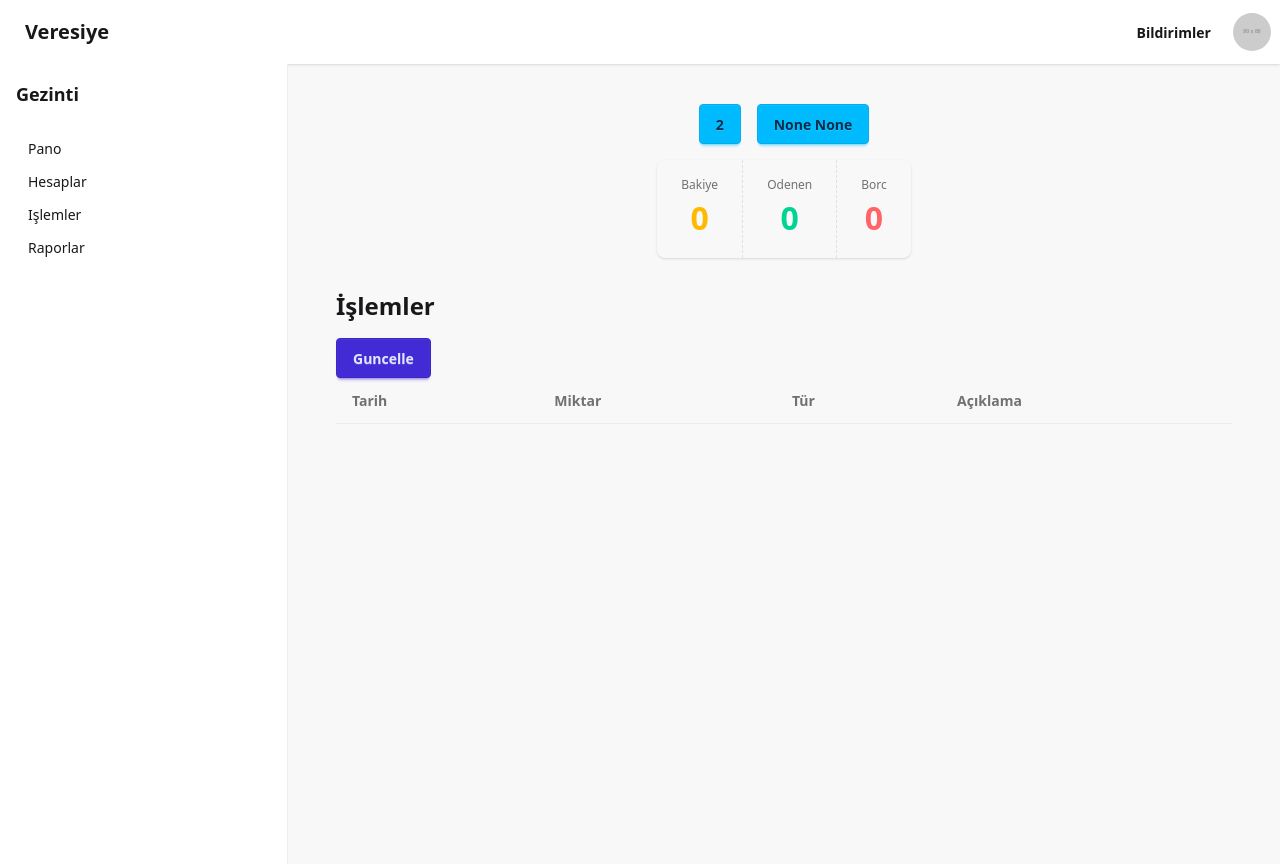
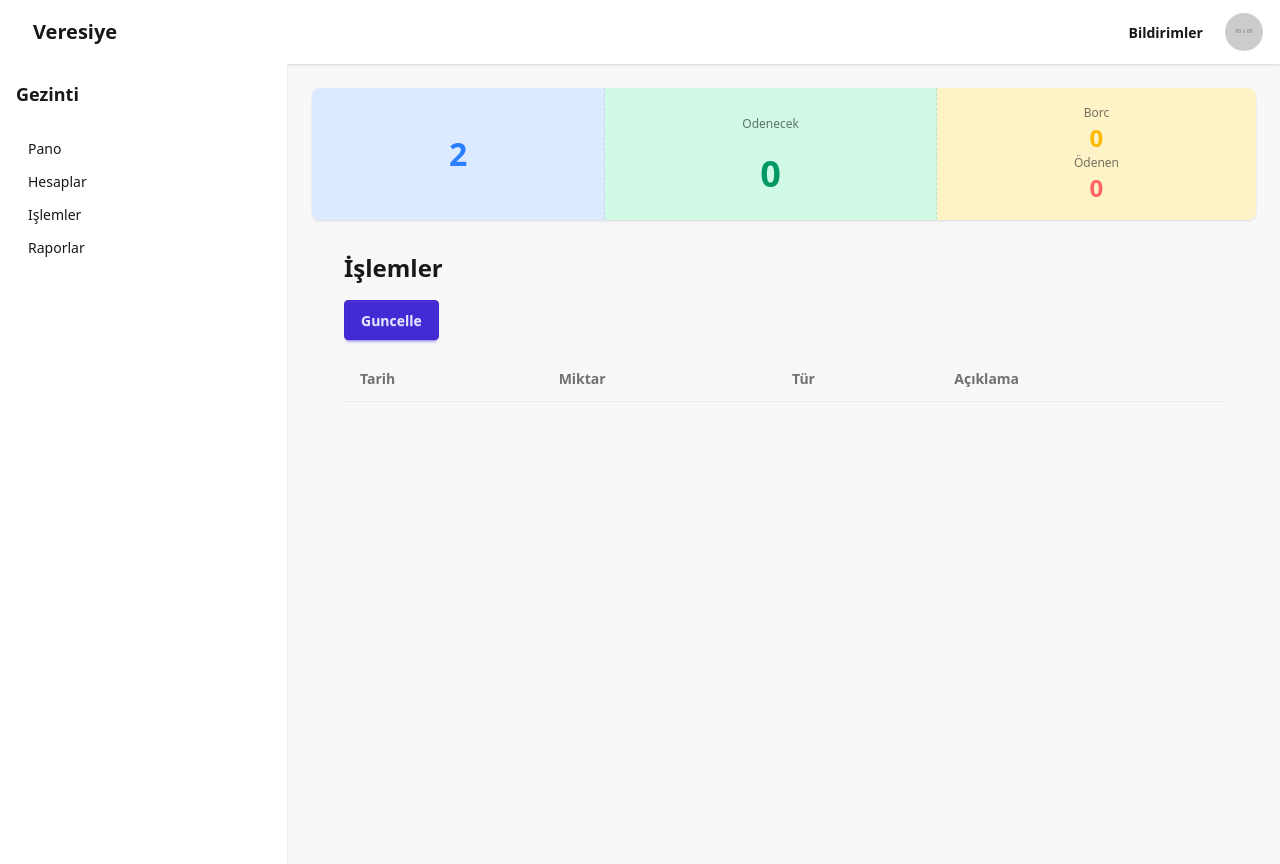
Before and after one commit to ozztozz/veresiye, a Django app: page /apartment/2/ in a window 1280 px wide. Run offline with Django 5.2, Linux system fonts and the light colour scheme; data comes from the database, SQL or seed files in the repository; both versions use the stored data as it was after the commit; grey boxes labelled with a size stand in for pictures from a placeholder-image service; lists and menus that the app fills with data are empty; some libraries are stand-ins or nearby versions.

Commit message:
style fixed

```diff
--- a/main/templates/apartment_detail.html
+++ b/main/templates/apartment_detail.html
@@ -1,17 +1,14 @@
 {% extends "base.html" %}
 {% block content %}
-<div class="flex flex-col items-center justify-center mb-8">
-    <div class="flex flex-row gap-4 items-center m-4">
-        <button class="btn btn-info "><h1>{{ apartment.number }}</h1></button>
-        <button class="btn btn-info "><h1>{{ apartment.name }} {{ apartment.phone }}</h1></button>
-    </div>
-    <div id="total_stat">{% include "partials/total.html" %}</div>
+<div class="flex flex-col items-center justify-center mb-4 md:mb-8 w-full">
+
+    <div id="total_stat" class="w-full">{% include "partials/total.html" %}</div>
 
 </div>
 
-<div class="w-full max-w-4xl mx-auto">
-        <h2 class="text-2xl font-semibold mb-4">İşlemler</h2>
-        <button class="btn btn-primary"
+<div class="w-full max-w-4xl mx-auto px-2">
+        <h2 class="text-xl md:text-2xl font-semibold mb-4">İşlemler</h2>
+        <button class="btn btn-primary btn-sm md:btn-md mb-4"
         hx-get="{% url 'main:htmx_transaction_list' apartment_number=apartment.number %}"
         hx-target="#transaction_table"
         hx-swap="innerHTML"
--- a/main/templates/base.html
+++ b/main/templates/base.html
@@ -1,6 +1,6 @@
 {% load static %}
 <!DOCTYPE html>
-<html lang="en">
+<html lang="en" class="overflow-x-hidden">
 <head>
   <meta charset="UTF-8" />
   <meta name="viewport" content="width=device-width, initial-scale=1" />
@@ -11,10 +11,10 @@
 
   {% block extra_head %}{% endblock %}
 </head>
-<body class="min-h-screen bg-base-200 text-base-content">
-  <div class="min-h-screen">
-    <header class="navbar bg-base-100 shadow-sm">
-      <div class="flex-none lg:hidden">
+<body class="w-full min-h-screen bg-base-200 text-base-content overflow-x-hidden">
+  <div class="min-h-screen overflow-x-hidden w-full">
+    <header class="navbar bg-base-100 shadow-sm w-full max-w-full px-2 md:px-4">
+      <div class="flex lg:hidden">
         <label for="app-drawer" class="btn btn-square btn-ghost" aria-label="Open menu">
           <svg xmlns="http://www.w3.org/2000/svg" class="h-5 w-5" fill="none" viewBox="0 0 24 24" stroke="currentColor">
             <path stroke-linecap="round" stroke-linejoin="round" stroke-width="2" d="M4 6h16M4 12h16M4 18h16" />
@@ -22,10 +22,10 @@
         </label>
       </div>
       <div class="flex-1">
-        <a class="btn btn-ghost text-xl" href="/">Veresiye</a>
+        <a class="btn btn-ghost text-lg md:text-xl" href="/">Veresiye</a>
       </div>
-      <div class="flex-none gap-2">
-        <button class="btn btn-ghost">Bildirimler</button>
+      <div class="flex-none gap-1 md:gap-2">
+        <button class="btn btn-ghost btn-sm md:btn-md hidden sm:inline-flex">Bildirimler</button>
         <div class="dropdown dropdown-end">
           <label tabindex="0" class="btn btn-ghost btn-circle avatar">
             <div class="w-10 rounded-full">
@@ -43,16 +43,16 @@
 
     <div class="drawer lg:drawer-open">
       <input id="app-drawer" type="checkbox" class="drawer-toggle" />
-      <div class="drawer-content flex flex-col">
-        <main class="p-4 lg:p-6">
+      <div class="drawer-content flex flex-col w-full overflow-x-hidden">
+        <main class="w-full max-w-full p-2 sm:p-4 lg:p-6 overflow-x-hidden">
           {% block content %}{% endblock %}
         </main>
       </div>
 
 
-      <div class="drawer-side">
+      <div class="drawer-side z-40">
         <label for="app-drawer" class="drawer-overlay" aria-label="Close menu"></label>
-        <aside class="w-72 bg-base-100 min-h-full border-r border-base-300">
+        <aside class="w-64 sm:w-72 bg-base-100 min-h-full border-r border-base-300">
           <div class="p-4">
             <h2 class="text-lg font-semibold">Gezinti</h2>
           </div>
--- a/main/templates/partials/total.html
+++ b/main/templates/partials/total.html
@@ -1,19 +1,21 @@
-    <div class="stats shadow">
-        <div class="stat place-items-center">
-            <div class="stat-title">Bakiye</div>
-            <div class="stat-value text-amber-400">{{ apartment.total_balance }}</div>
+    <div class="stats shadow flex-col sm:flex-row w-full">
+        <div class="stat place-items-center bg-blue-100">
+
+            <div class="stat-value text-blue-500">{{ apartment }}</div>
 
         </div>
 
-        <div class="stat place-items-center">
-            <div class="stat-title">Odenen</div>
-            <div class="stat-value text-emerald-400">{{ apartment.total_payment }}</div>
+        <div class="stat place-items-center bg-emerald-100">
+            <div class="stat-title">Odenecek</div>
+            <div class="stat-value text-2xl sm:text-3xl md:text-4xl text-emerald-600">{{ apartment.total_balance }}</div>
 
         </div>
 
-        <div class="stat place-items-center">
+        <div class="stat place-items-center bg-amber-100">
             <div class="stat-title">Borc</div>
-            <div class="stat-value text-red-400">{{ apartment.total_debt }}</div>
+            <div class="stat-value text-xl sm:text-2xl text-amber-400">{{ apartment.total_debt }}</div>
+            <div class="stat-title">Ödenen</div>
+            <div class="stat-value text-xl sm:text-2xl text-red-400">{{ apartment.total_payment }}</div>
 
         </div>
     </div>
--- a/main/templates/partials/transaction_table.html
+++ b/main/templates/partials/transaction_table.html
@@ -1,5 +1,5 @@
-
-        <table class="table table-zebra">
+<div class="overflow-x-auto w-full">
+        <table class="table table-zebra w-full text-xs sm:text-sm md:text-base">
             <thead>
                 <tr>
                     <th>Tarih</th>
@@ -19,3 +19,4 @@
                 {% endfor %}
             </tbody>
         </table>
+</div>
--- a/main/urls.py
+++ b/main/urls.py
@@ -8,4 +8,5 @@ urlpatterns = [
     path('logout/', views.logout_view, name='logout'),
     path('apartment/<str:apartment_number>/', views.apartment_detail, name='apartment_detail'),
     path('apartment/<str:apartment_number>/transactions/', views.htmx_transaction_list, name='htmx_transaction_list'),
+    path('blok/<str:blok>/apartments/', views.htmx_apartment_list, name='htmx_apartment_list'),
 ]
--- a/main/views.py
+++ b/main/views.py
@@ -40,6 +40,15 @@ def apartment_detail(request, apartment_number):
 
     return render(request, 'apartment_detail.html', context)
 
+def htmx_apartment_list(request, blok):
+    number_list = [str(i) for i in range(1, 80)]
+    context = {
+        'blok': blok,
+        'number_list': number_list,
+    }
+    return render(request, 'partials/apartment_list.html', context)
+
+
 def htmx_transaction_list(request, apartment_number):
     apartment = get_object_or_404(Apartment, number=apartment_number)
     transactions = Transaction.objects.filter(apartment=apartment).order_by('-updated_at')
--- a/static/css/output.css
+++ b/static/css/output.css
@@ -8,19 +8,39 @@
     --font-mono: ui-monospace, SFMono-Regular, Menlo, Monaco, Consolas, 'Liberation Mono', 'Courier New',
     monospace;
     --color-red-400: oklch(70.4% 0.191 22.216);
+    --color-amber-100: oklch(96.2% 0.059 95.617);
+    --color-amber-200: oklch(92.4% 0.12 95.746);
+    --color-amber-300: oklch(87.9% 0.169 91.605);
     --color-amber-400: oklch(82.8% 0.189 84.429);
-    --color-yellow-400: oklch(85.2% 0.199 91.936);
+    --color-lime-400: oklch(84.1% 0.238 128.85);
     --color-green-100: oklch(96.2% 0.044 156.743);
+    --color-emerald-100: oklch(95% 0.052 163.051);
     --color-emerald-400: oklch(76.5% 0.177 163.223);
+    --color-emerald-600: oklch(59.6% 0.145 163.225);
+    --color-blue-100: oklch(93.2% 0.032 255.585);
+    --color-blue-400: oklch(70.7% 0.165 254.624);
+    --color-blue-500: oklch(62.3% 0.214 259.815);
+    --color-violet-500: oklch(60.6% 0.25 292.717);
+    --color-violet-700: oklch(49.1% 0.27 292.581);
     --spacing: 0.25rem;
     --container-md: 28rem;
+    --container-2xl: 42rem;
+    --container-3xl: 48rem;
     --container-4xl: 56rem;
+    --text-xs: 0.75rem;
+    --text-xs--line-height: calc(1 / 0.75);
+    --text-sm: 0.875rem;
+    --text-sm--line-height: calc(1.25 / 0.875);
+    --text-base: 1rem;
+    --text-base--line-height: calc(1.5 / 1);
     --text-lg: 1.125rem;
     --text-lg--line-height: calc(1.75 / 1.125);
     --text-xl: 1.25rem;
     --text-xl--line-height: calc(1.75 / 1.25);
     --text-2xl: 1.5rem;
     --text-2xl--line-height: calc(2 / 1.5);
+    --text-3xl: 1.875rem;
+    --text-3xl--line-height: calc(2.25 / 1.875);
     --text-4xl: 2.25rem;
     --text-4xl--line-height: calc(2.5 / 2.25);
     --font-weight-semibold: 600;
@@ -2109,6 +1919,9 @@
   .grid {
     display: grid;
   }
+  .hidden {
+    display: none;
+  }
   .table {
     display: table;
   }
@@ -2148,15 +1976,27 @@
   .w-52 {
     width: calc(var(--spacing) * 52);
   }
+  .w-64 {
+    width: calc(var(--spacing) * 64);
+  }
   .w-72 {
     width: calc(var(--spacing) * 72);
   }
   .w-full {
     width: 100%;
   }
+  .max-w-2xl {
+    max-width: var(--container-2xl);
+  }
   .max-w-4xl {
     max-width: var(--container-4xl);
   }
+  .max-w-6 {
+    max-width: calc(var(--spacing) * 6);
+  }
+  .max-w-full {
+    max-width: 100%;
+  }
   .max-w-md {
     max-width: var(--container-md);
   }
@@ -2218,11 +2061,20 @@
   .justify-center {
     justify-content: center;
   }
+  .gap-1 {
+    gap: calc(var(--spacing) * 1);
+  }
   .gap-2 {
     gap: calc(var(--spacing) * 2);
   }
   .gap-4 {
     gap: calc(var(--spacing) * 4);
+  }
+  .overflow-x-auto {
+    overflow-x: auto;
+  }
+  .overflow-x-hidden {
+    overflow-x: hidden;
   }
   .menu-sm {
     @layer daisyui.l1.l2 {
@@ -2281,11 +2133,20 @@
       }
     }
   }
+  .bg-amber-100 {
+    background-color: var(--color-amber-100);
+  }
   .bg-base-100 {
     background-color: var(--color-base-100);
   }
   .bg-base-200 {
     background-color: var(--color-base-200);
+  }
+  .bg-blue-100 {
+    background-color: var(--color-blue-100);
+  }
+  .bg-emerald-100 {
+    background-color: var(--color-emerald-100);
   }
   .bg-green-100 {
     background-color: var(--color-green-100);
@@ -2308,8 +2169,17 @@
       font-weight: 600;
     }
   }
+  .px-2 {
+    padding-inline: calc(var(--spacing) * 2);
+  }
   .px-4 {
     padding-inline: calc(var(--spacing) * 4);
+  }
+  .py-2 {
+    padding-block: calc(var(--spacing) * 2);
+  }
+  .py-3 {
+    padding-block: calc(var(--spacing) * 3);
   }
   .pb-6 {
     padding-bottom: calc(var(--spacing) * 6);
@@ -2329,9 +2199,17 @@
     font-size: var(--text-lg);
     line-height: var(--tw-leading, var(--text-lg--line-height));
   }
+  .text-sm {
+    font-size: var(--text-sm);
+    line-height: var(--tw-leading, var(--text-sm--line-height));
+  }
   .text-xl {
     font-size: var(--text-xl);
     line-height: var(--tw-leading, var(--text-xl--line-height));
+  }
+  .text-xs {
+    font-size: var(--text-xs);
+    line-height: var(--tw-leading, var(--text-xs--line-height));
   }
   .font-bold {
     --tw-font-weight: var(--font-weight-bold);
@@ -2357,17 +2235,23 @@
   .text-base-content {
     color: var(--color-base-content);
   }
+  .text-blue-400 {
+    color: var(--color-blue-400);
+  }
+  .text-blue-500 {
+    color: var(--color-blue-500);
+  }
   .text-emerald-400 {
     color: var(--color-emerald-400);
   }
+  .text-emerald-600 {
+    color: var(--color-emerald-600);
+  }
+  .text-lime-400 {
+    color: var(--color-lime-400);
+  }
   .text-red-400 {
     color: var(--color-red-400);
-  }
-  .text-secondary {
-    color: var(--color-secondary);
-  }
-  .text-yellow-400 {
-    color: var(--color-yellow-400);
   }
   .prose {
     & :where(a.btn:not(.btn-link)):not(:where([class~="not-prose"], [class~="not-prose"] *)) {
@@ -2481,6 +2365,26 @@
       }
     }
   }
+  .btn-lg {
+    @layer daisyui.l1.l2 {
+      --fontsize: 1.125rem;
+      --btn-p: 1.25rem;
+      --size: calc(var(--size-field, 0.25rem) * 12);
+    }
+  }
+  .btn-sm {
+    @layer daisyui.l1.l2 {
+      --fontsize: 0.75rem;
+      --btn-p: 0.75rem;
+      --size: calc(var(--size-field, 0.25rem) * 8);
+    }
+  }
+  .btn-accent {
+    @layer daisyui.l1.l2.l3 {
+      --btn-color: var(--color-accent);
+      --btn-fg: var(--color-accent-content);
+    }
+  }
   .btn-info {
     @layer daisyui.l1.l2.l3 {
       --btn-color: var(--color-info);
@@ -2493,10 +2397,127 @@
       --btn-fg: var(--color-primary-content);
     }
   }
-  .text-shadow-red-400 {
-    --tw-text-shadow-color: oklch(70.4% 0.191 22.216);
-    @supports (color: color-mix(in lab, red, red)) {
-      --tw-text-shadow-color: color-mix(in oklab, var(--color-red-400) var(--tw-text-shadow-alpha), transparent);
+  .btn-success {
+    @layer daisyui.l1.l2.l3 {
+      --btn-color: var(--color-success);
+      --btn-fg: var(--color-success-content);
+    }
+  }
+  .btn-warning {
+    @layer daisyui.l1.l2.l3 {
+      --btn-color: var(--color-warning);
+      --btn-fg: var(--color-warning-content);
+    }
+  }
+  .sm\:inline-flex {
+    @media (width >= 40rem) {
+      display: inline-flex;
+    }
+  }
+  .sm\:w-72 {
+    @media (width >= 40rem) {
+      width: calc(var(--spacing) * 72);
+    }
+  }
+  .sm\:grid-cols-3 {
+    @media (width >= 40rem) {
+      grid-template-columns: repeat(3, minmax(0, 1fr));
+    }
+  }
+  .sm\:grid-cols-5 {
+    @media (width >= 40rem) {
+      grid-template-columns: repeat(5, minmax(0, 1fr));
+    }
+  }
+  .sm\:flex-row {
+    @media (width >= 40rem) {
+      flex-direction: row;
+    }
+  }
+  .sm\:p-4 {
+    @media (width >= 40rem) {
+      padding: calc(var(--spacing) * 4);
+    }
+  }
+  .sm\:text-2xl {
+    @media (width >= 40rem) {
+      font-size: var(--text-2xl);
+      line-height: var(--tw-leading, var(--text-2xl--line-height));
+    }
+  }
+  .sm\:text-3xl {
+    @media (width >= 40rem) {
+      font-size: var(--text-3xl);
+      line-height: var(--tw-leading, var(--text-3xl--line-height));
+    }
+  }
+  .sm\:text-sm {
+    @media (width >= 40rem) {
+      font-size: var(--text-sm);
+      line-height: var(--tw-leading, var(--text-sm--line-height));
+    }
+  }
+  .md\:mb-8 {
+    @media (width >= 48rem) {
+      margin-bottom: calc(var(--spacing) * 8);
+    }
+  }
+  .md\:grid-cols-4 {
+    @media (width >= 48rem) {
+      grid-template-columns: repeat(4, minmax(0, 1fr));
+    }
+  }
+  .md\:grid-cols-8 {
+    @media (width >= 48rem) {
+      grid-template-columns: repeat(8, minmax(0, 1fr));
+    }
+  }
+  .md\:gap-2 {
+    @media (width >= 48rem) {
+      gap: calc(var(--spacing) * 2);
+    }
+  }
+  .md\:gap-4 {
+    @media (width >= 48rem) {
+      gap: calc(var(--spacing) * 4);
+    }
+  }
+  .md\:px-4 {
+    @media (width >= 48rem) {
+      padding-inline: calc(var(--spacing) * 4);
+    }
+  }
+  .md\:text-2xl {
+    @media (width >= 48rem) {
+      font-size: var(--text-2xl);
+      line-height: var(--tw-leading, var(--text-2xl--line-height));
+    }
+  }
+  .md\:text-4xl {
+    @media (width >= 48rem) {
+      font-size: var(--text-4xl);
+      line-height: var(--tw-leading, var(--text-4xl--line-height));
+    }
+  }
+  .md\:text-base {
+    @media (width >= 48rem) {
+      font-size: var(--text-base);
+      line-height: var(--tw-leading, var(--text-base--line-height));
+    }
+  }
+  .md\:text-xl {
+    @media (width >= 48rem) {
+      font-size: var(--text-xl);
+      line-height: var(--tw-leading, var(--text-xl--line-height));
+    }
+  }
+  .md\:btn-md {
+    @media (width >= 48rem) {
+      @layer daisyui.l1.l2 {
+        --fontsize: 0.875rem;
+        --btn-p: 1rem;
+        --size: calc(var(--size-field, 0.25rem) * 10);
+      }
     }
   }
   .lg\:drawer-open {
@@ -2555,6 +2576,11 @@
   .lg\:hidden {
     @media (width >= 64rem) {
       display: none;
+    }
+  }
+  .lg\:grid-cols-5 {
+    @media (width >= 64rem) {
+      grid-template-columns: repeat(5, minmax(0, 1fr));
     }
   }
   .lg\:grid-cols-10 {
@@ -2819,26 +2845,6 @@
     color-scheme: normal;
   }
 }
-@property --tw-rotate-x {
-  syntax: "*";
-  inherits: false;
-}
-@property --tw-rotate-y {
-  syntax: "*";
-  inherits: false;
-}
-@property --tw-rotate-z {
-  syntax: "*";
-  inherits: false;
-}
-@property --tw-skew-x {
-  syntax: "*";
-  inherits: false;
-}
-@property --tw-skew-y {
-  syntax: "*";
-  inherits: false;
-}
 @property --tw-border-style {
   syntax: "*";
   inherits: false;
@@ -2975,23 +2981,9 @@
   syntax: "*";
   inherits: false;
 }
-@property --tw-text-shadow-color {
-  syntax: "*";
-  inherits: false;
-}
-@property --tw-text-shadow-alpha {
-  syntax: "<percentage>";
-  inherits: false;
-  initial-value: 100%;
-}
 @layer properties {
   @supports ((-webkit-hyphens: none) and (not (margin-trim: inline))) or ((-moz-orient: inline) and (not (color:rgb(from red r g b)))) {
     *, ::before, ::after, ::backdrop {
-      --tw-rotate-x: initial;
-      --tw-rotate-y: initial;
-      --tw-rotate-z: initial;
-      --tw-skew-x: initial;
-      --tw-skew-y: initial;
       --tw-border-style: solid;
       --tw-font-weight: initial;
       --tw-shadow: 0 0 #0000;
@@ -3023,8 +3015,6 @@
       --tw-drop-shadow-alpha: 100%;
       --tw-drop-shadow-size: initial;
       --tw-ease: initial;
-      --tw-text-shadow-color: initial;
-      --tw-text-shadow-alpha: 100%;
-    }
-  }
-}
+    }
+  }
+}
--- a/veresiye/settings.py
+++ b/veresiye/settings.py
@@ -25,7 +25,7 @@ SECRET_KEY = 'django-insecure-zo*a*af9*1jqo1ykt8i5683-0h)3+nnu2cb@-w!1x-988*)7yr
 # SECURITY WARNING: don't run with debug turned on in production!
 DEBUG = True
 
-ALLOWED_HOSTS = []
+ALLOWED_HOSTS = ['ozz1.pythonanywhere.com', 'localhost', '127.0.0.1']
 
 
 # Application definition
```
Also changed, not shown: other parts of static/css/output.css (+61 -253 lines), main/templates/home.html (+11 -22 lines), main/templates/partials/apartment_list.html (added, +8 -0 lines), db.sqlite3, 1 other file.
